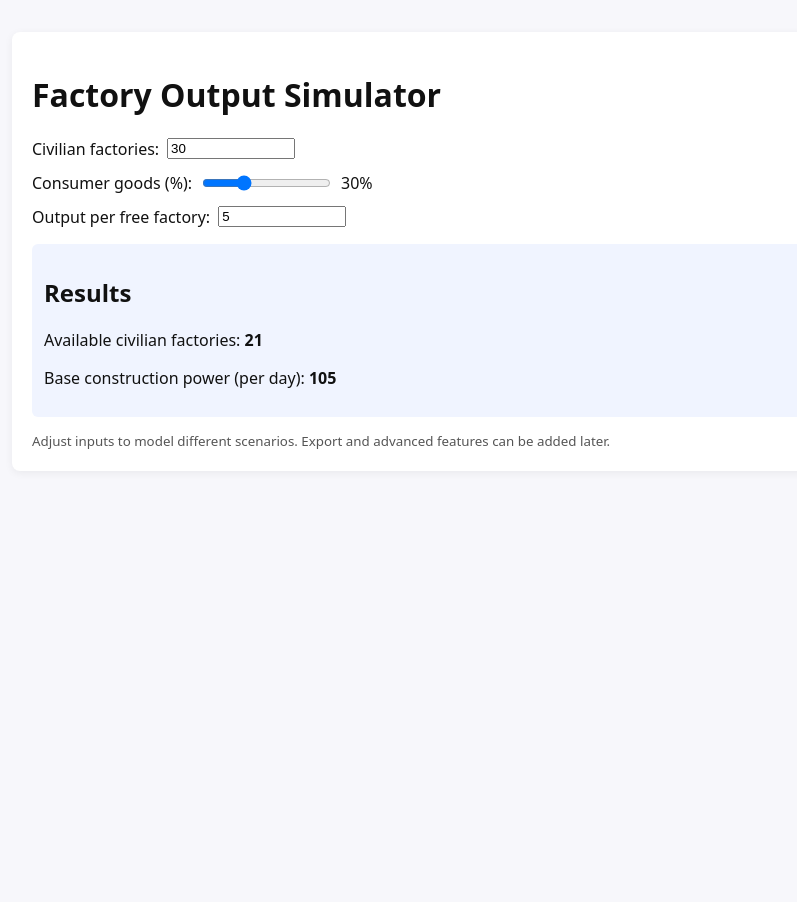
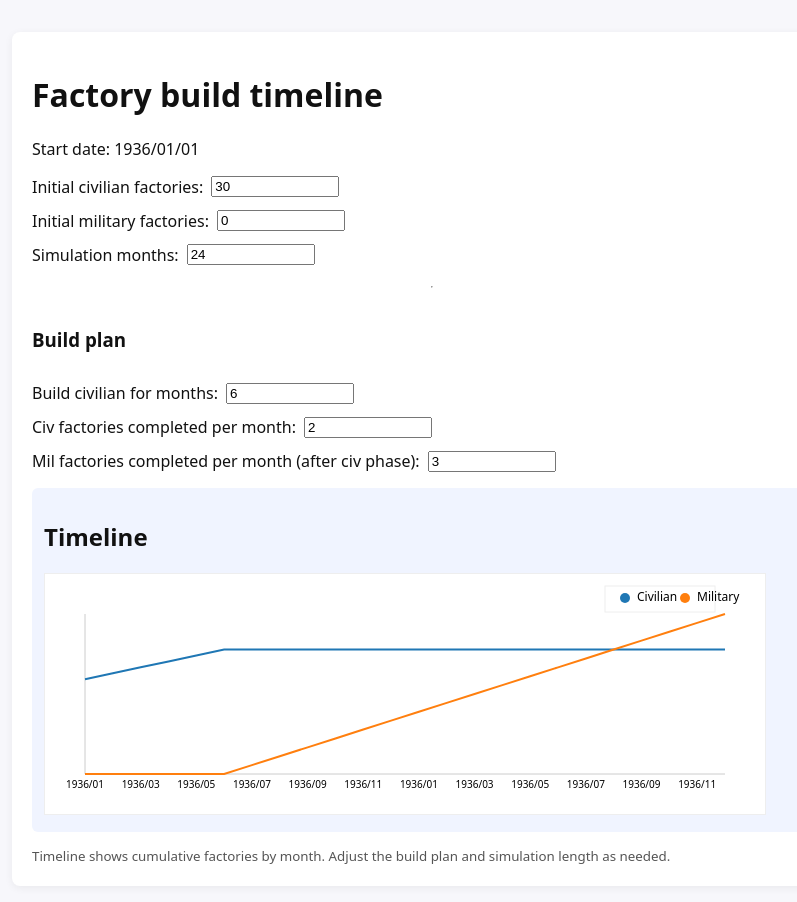
Before and after one commit to riff0717/ib-simulator, a React (Vite) app in the folder frontend/: page / in a window 1280 px wide. Shown: the top 902 px of the page, without its empty margins (208-1005 px from the left). Before the commit the page ends 800 px from the top, so only its background shows below. Built offline with nearby package versions, Linux system fonts and the light colour scheme; the HTML template or start-up script is replaced by a standard one.

Commit message:
Simulate civilian->military build timeline and add SVG chart

```diff
--- a/frontend/src/App.jsx
+++ b/frontend/src/App.jsx
@@ -1,51 +1,104 @@
 import React, { useState, useMemo } from 'react'
 
+const MONTH_LABELS = (startYear, months) => {
+  const labels = []
+  let y = startYear
+  let m = 1
+  for (let i = 0; i < months; i++) {
+    labels.push(`${y}/${String(m).padStart(2,'0')}`)
+    m++
+    if (m > 12) { m = 1; y++ }
+  }
+  return labels
+}
+
 export default function App() {
-  const [civFactories, setCivFactories] = useState(30)
-  const [consumerGoodsPercent, setConsumerGoodsPercent] = useState(30)
-  const [outputPerFactory, setOutputPerFactory] = useState(5)
+  const startYear = 1936
+  const startMonth = 1
 
-  const consumerPercent = consumerGoodsPercent / 100
+  const [initialCiv, setInitialCiv] = useState(30)
+  const [initialMil, setInitialMil] = useState(0)
+  const [months, setMonths] = useState(24)
 
-  const results = useMemo(() => {
-    const availableCivs = civFactories * (1 - consumerPercent)
-    const baseConstructionPower = availableCivs * outputPerFactory
-    return {
-      availableCivs: Math.round(availableCivs * 100) / 100,
-      baseConstructionPower: Math.round(baseConstructionPower * 100) / 100
+  // Build plan: build civilian factories for civMonths, then build military
+  const [civBuildMonths, setCivBuildMonths] = useState(6)
+  const [civPerMonth, setCivPerMonth] = useState(2)
+  const [milPerMonth, setMilPerMonth] = useState(3)
+
+  const data = useMemo(() => {
+    const out = []
+    let civ = initialCiv
+    let mil = initialMil
+    for (let i = 0; i < months; i++) {
+      // month i: if within civBuildMonths, add civilian builds, else military builds
+      if (i < civBuildMonths) civ += civPerMonth
+      else mil += milPerMonth
+      out.push({
+        idx: i,
+        label: `${startYear}/${String((startMonth + i -1)%12 +1).padStart(2,'0')}`,
+        civ: Math.round(civ*100)/100,
+        mil: Math.round(mil*100)/100
+      })
     }
-  }, [civFactories, consumerPercent, outputPerFactory])
+    return out
+  }, [initialCiv, initialMil, months, civBuildMonths, civPerMonth, milPerMonth])
+
+  // Simple SVG line chart
+  const Chart = ({data}) => {
+    const w = Math.max(600, data.length * 30)
+    const h = 240
+    const pad = 40
+    const max = Math.max(...data.map(d=>Math.max(d.civ,d.mil)), 1)
+    const sx = i => pad + (i/(data.length-1 || 1))*(w-2*pad)
+    const sy = v => h - pad - (v/max)*(h-2*pad)
+    const linePath = arr => arr.map((d,i)=>`${i===0? 'M':'L'} ${sx(i)} ${sy(d)}`).join(' ')
+    return (
+      <svg width={w} height={h} style={{background:'#fff',border:'1px solid #eee'}}>
+        {/* axes */}
+        <line x1={pad} y1={h-pad} x2={w-pad} y2={h-pad} stroke="#ccc" />
+        <line x1={pad} y1={pad} x2={pad} y2={h-pad} stroke="#ccc" />
+        {/* civ line */}
+        <path d={linePath(data.map(d=>d.civ))} fill="none" stroke="#1f77b4" strokeWidth={2} />
+        {/* mil line */}
+        <path d={linePath(data.map(d=>d.mil))} fill="none" stroke="#ff7f0e" strokeWidth={2} />
+        {/* labels */}
+        {data.map((d,i)=> (
+          i%Math.ceil(data.length/12||1)===0 && <text key={i} x={sx(i)} y={h-pad+14} fontSize={10} textAnchor="middle">{d.label}</text>
+        ))}
+        {/* legend */}
+        <rect x={w-pad-120} y={pad-28} width={110} height={26} fill="#fff" stroke="#eee" />
+        <circle cx={w-pad-100} cy={pad-16} r={5} fill="#1f77b4" />
+        <text x={w-pad-88} y={pad-13} fontSize={12}>Civilian</text>
+        <circle cx={w-pad-40} cy={pad-16} r={5} fill="#ff7f0e" />
+        <text x={w-pad-28} y={pad-13} fontSize={12}>Military</text>
+      </svg>
+    )
+  }
 
   return (
     <div className="container">
-      <h1>Factory Output Simulator</h1>
+      <h1>Factory build timeline</h1>
+      <p>Start date: {startYear}/{String(startMonth).padStart(2,'0')}/01</p>
 
       <div className="controls">
-        <label>
-          Civilian factories:
-          <input type="number" value={civFactories} min="0" onChange={e => setCivFactories(Number(e.target.value))} />
-        </label>
+        <label>Initial civilian factories: <input type="number" value={initialCiv} min="0" onChange={e=>setInitialCiv(Number(e.target.value))} /></label>
+        <label>Initial military factories: <input type="number" value={initialMil} min="0" onChange={e=>setInitialMil(Number(e.target.value))} /></label>
+        <label>Simulation months: <input type="number" value={months} min="1" onChange={e=>setMonths(Number(e.target.value))} /></label>
 
-        <label>
-          Consumer goods (%):
-          <input type="range" min="0" max="100" value={consumerGoodsPercent} onChange={e => setConsumerGoodsPercent(Number(e.target.value))} />
-          <span>{consumerGoodsPercent}%</span>
-        </label>
-
-        <label>
-          Output per free factory:
-          <input type="number" value={outputPerFactory} min="0" step="0.1" onChange={e => setOutputPerFactory(Number(e.target.value))} />
-        </label>
+        <hr />
+        <h3>Build plan</h3>
+        <label>Build civilian for months: <input type="number" value={civBuildMonths} min="0" onChange={e=>setCivBuildMonths(Number(e.target.value))} /></label>
+        <label>Civ factories completed per month: <input type="number" value={civPerMonth} min="0" step="0.1" onChange={e=>setCivPerMonth(Number(e.target.value))} /></label>
+        <label>Mil factories completed per month (after civ phase): <input type="number" value={milPerMonth} min="0" step="0.1" onChange={e=>setMilPerMonth(Number(e.target.value))} /></label>
       </div>
 
       <div className="results">
-        <h2>Results</h2>
-        <p>Available civilian factories: <strong>{results.availableCivs}</strong></p>
-        <p>Base construction power (per day): <strong>{results.baseConstructionPower}</strong></p>
+        <h2>Timeline</h2>
+        <Chart data={data} />
       </div>
 
       <footer>
-        <small>Adjust inputs to model different scenarios. Export and advanced features can be added later.</small>
+        <small>Timeline shows cumulative factories by month. Adjust the build plan and simulation length as needed.</small>
       </footer>
     </div>
   )
```
